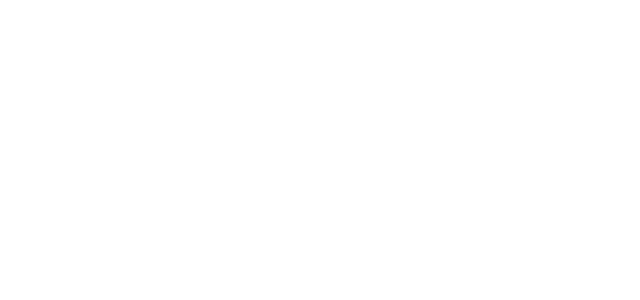
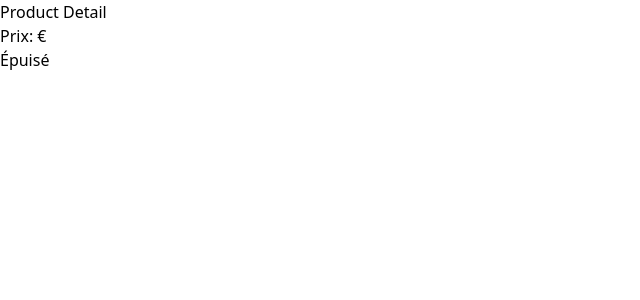
Before and after one commit to helio75011/ECOMMERCE_MDS, a React (Vite) app in the folder frontend/: page /product-detail/1 in a window 1280 px wide. Before the commit this address had no page. Shown: the top 300 px of the page, without its empty margins (0-640 px from the left). Built offline with nearby package versions, Linux system fonts and the light colour scheme; no server answers.

Commit message:
product detail

```diff
--- a/frontend/src/App.jsx
+++ b/frontend/src/App.jsx
@@ -1,12 +1,18 @@
+import React, { Component } from "react";
+import { Route, Routes } from 'react-router-dom';
 import Accueil from './assets/page/Accueil/Accueil.jsx'
+import ProductDetail from './assets/components/ProductDetail/ProductDetail.jsx';
 
-function App() {
+class App extends Component {
 
-  return (
-    <>
-      <Accueil />
-    </>
-  )
+  render() {
+    return (
+      <Routes>
+        <Route path="/" element={<Accueil />}/>
+        <Route path="/product-detail/:id" element={<ProductDetail />} />
+      </Routes>
+    )
+  }
 }
 
 export default App
--- a/frontend/src/assets/components/Product/Product.jsx
+++ b/frontend/src/assets/components/Product/Product.jsx
@@ -34,8 +34,8 @@
         <div className='cathalog'>
             {product.map((x) => {
               return (
-                <Link to={"/product-detail"}>
-                  <div className='product' key={x._id || x.id}>
+                <Link to={`/product-detail/${x._id}`} key={x._id || x.id}>
+                  <div className='product'>
                     <img src={x.images} alt="" />
                     <div className='titlePrice'>
                       <h3><b>{x.title}</b></h3>
--- a/frontend/src/assets/components/ProductDetail/ProductDetail.jsx
+++ b/frontend/src/assets/components/ProductDetail/ProductDetail.jsx
@@ -1,4 +1,5 @@
 import { useState, useEffect } from "react";
+import { useParams } from "react-router";
 import "./ProductDetail.css";
 
 const ProductDetail = () => {
@@ -6,11 +7,12 @@
     const [detail, setDetail] = useState([])
     const [isLoading, setIsLoading] = useState(true)
     const [error, setError] = useState(null);
+    const { id } = useParams();
 
     useEffect(() => {
         const fetchProduct = async () => {
             try {
-                const response = await fetch(`${import.meta.env.VITE_API_URL}/products`);
+                const response = await fetch(`${import.meta.env.VITE_API_URL}/products/${id}`);
 
                 if (!response.ok) {
                     throw new Error(`HTTP error! status: ${response.status}`);
@@ -24,26 +26,31 @@
             } catch (err) {
                 setError(err.message);
                 console.error('Erreur:', err);
+                setIsLoading(false)
             }
         };
 
-        fetchProduct();
-    }, []);
+        if (id) {
+            fetchProduct();
+        }
+    }, [id]);
 
     return (
         <div>
             <div>
                 <h2>Product Detail</h2>
-                {isLoading ? <h1>loading...</h1> :
+                {isLoading ? (
+                    <h1>loading...</h1>
+                ) : detail ? (
                     <div>
-                        {detail.map((detail) => {
-                            return (
-                                <div key={detail._id || detail.id}>
-                                    <h3>{detail.title}</h3>
-                                </div>
-                            )
-                        })}
+                        <h3>{detail.title}</h3>
+                        <p>{detail.description}</p>
+                        <p>Prix: {detail.price} €</p>
+                        <p>{detail.stock ? "en stock" : "Épuisé"}</p>
                     </div>
+                ) : (
+                    <p>produit introuvable</p>
+                )
                 }
             </div>
         </div>
--- a/frontend/src/main.jsx
+++ b/frontend/src/main.jsx
@@ -3,7 +3,6 @@
 import { BrowserRouter, Routes, Route } from "react-router";
 import './index.css';
 import App from './App.jsx';
-import ProductDetail from './assets/components/ProductDetail/ProductDetail.jsx';
 
 // PrimeReact
 import 'primereact/resources/themes/lara-light-blue/theme.css';
@@ -14,9 +13,6 @@
 
 ReactDOM.createRoot(root).render(
   <BrowserRouter>
-    <Routes>
-      <Route path="/" element={<App />} />
-      <Route path="/product-detail" element={<ProductDetail />} />
-    </Routes>
+      <App />
   </BrowserRouter>,
 )
```
